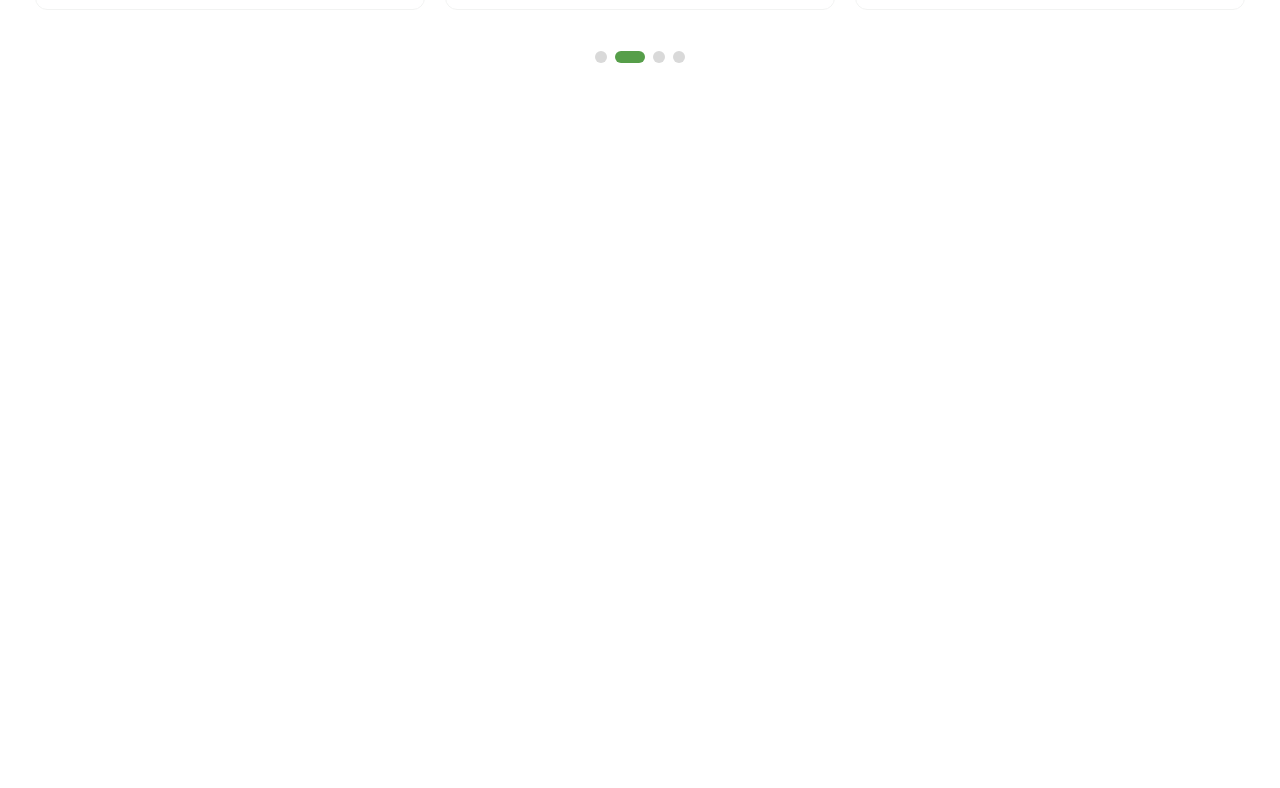
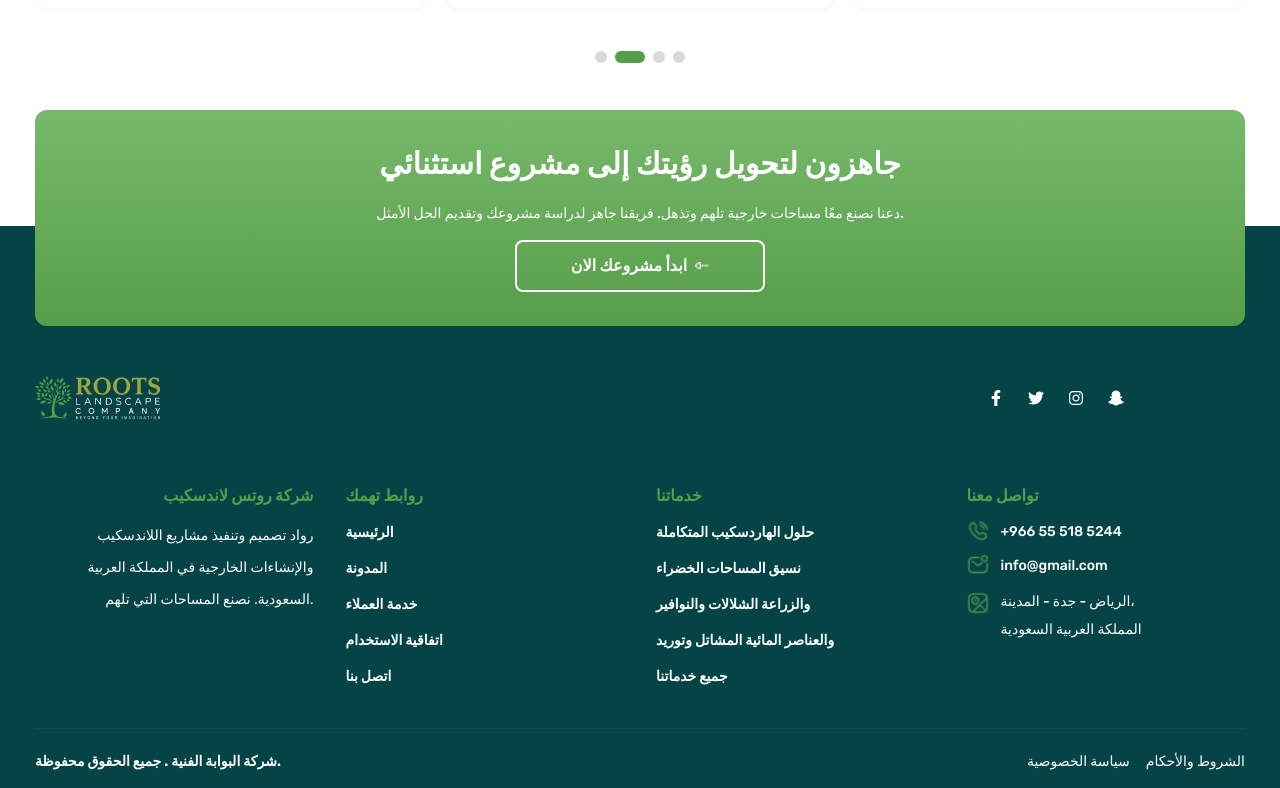
Before and after one commit to aligazal93/roots-island, a Next.js app: page /en in a window 1280 px wide. Shown: the part 5153-5941 px from the top of the page. Before the commit the page ends 5263 px from the top, so only its background shows below. Built offline with nearby package versions, Linux system fonts and the light colour scheme.

Commit message:
update project

```diff
--- a/src/app/[locale]/page.jsx
+++ b/src/app/[locale]/page.jsx
@@ -6,6 +6,8 @@ import Projects from "@/components/Projects";
 import Services from "@/components/Services";
 import Testimonials from "@/components/Testimonials";
 import WhyUs from "@/components/WhyUs";
+import Banner from "@/components/banner";
+import Footer from "@/components/layouts/Footer";
 
 export default async function Home( { params } ) {
   const { locale } = await params;
@@ -19,6 +21,8 @@ export default async function Home( { params } ) {
       <About />
       <WhyUs />
       <Testimonials />
+      <Banner locale={locale} />
+      <Footer locale={locale} />
     </>
   );
 }
```
